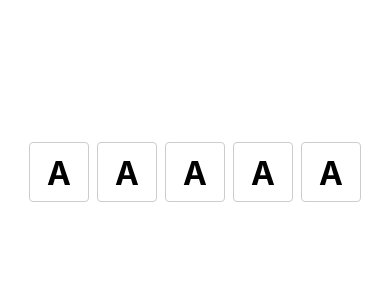
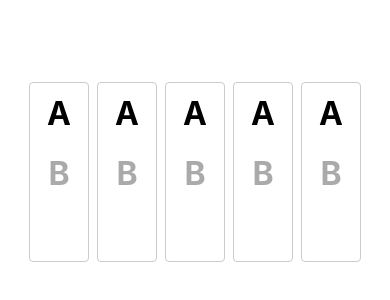
Before and after one commit to john-pickett/lockword, a React Native app: screen / in a window 390 px wide. Shown: the part 250-550 px from the top of the page. Built offline with nearby package versions, Linux system fonts and the light colour scheme.

Commit message:
Show neighboring letters and wrap-around scrolling

```diff
--- a/App.tsx
+++ b/App.tsx
@@ -30,7 +30,7 @@ const styles = StyleSheet.create({
   },
   dial: {
     width: 60,
-    height: 60,
+    height: 180,
     marginHorizontal: 4,
     borderWidth: 1,
     borderColor: '#ccc',
--- a/LetterDial.tsx
+++ b/LetterDial.tsx
@@ -1,8 +1,20 @@
 import React, { useEffect, useRef, useState } from 'react';
-import { ScrollView, StyleSheet, Text, View, NativeSyntheticEvent, NativeScrollEvent } from 'react-native';
+import {
+  ScrollView,
+  StyleSheet,
+  Text,
+  View,
+  NativeSyntheticEvent,
+  NativeScrollEvent,
+} from 'react-native';
 
 const LETTERS = Array.from({ length: 26 }, (_, i) => String.fromCharCode(65 + i));
 const ITEM_HEIGHT = 60;
+const VISIBLE_COUNT = 3;
+const EXTENDED_LETTERS = Array.from(
+  { length: LETTERS.length * 3 },
+  (_, i) => LETTERS[i % LETTERS.length],
+);
 
 interface Props {
   initialLetter?: string;
@@ -11,20 +23,35 @@ interface Props {
 
 export default function LetterDial({ initialLetter = 'A', onChange }: Props) {
   const scrollRef = useRef<ScrollView>(null);
-  const [current, setCurrent] = useState(initialLetter.toUpperCase());
+  const startIndex =
+    LETTERS.indexOf(initialLetter.toUpperCase()) + LETTERS.length;
+  const [currentIndex, setCurrentIndex] = useState(startIndex);
 
   useEffect(() => {
-    const index = LETTERS.indexOf(current);
-    if (index >= 0) {
-      scrollRef.current?.scrollTo({ y: index * ITEM_HEIGHT, animated: false });
-    }
-  }, [current]);
+    scrollRef.current?.scrollTo({
+      y: startIndex * ITEM_HEIGHT,
+      animated: false,
+    });
+  }, [startIndex]);
+
+  const handleScroll = (e: NativeSyntheticEvent<NativeScrollEvent>) => {
+    const index = Math.round(e.nativeEvent.contentOffset.y / ITEM_HEIGHT);
+    setCurrentIndex(index);
+  };
 
   const handleMomentumEnd = (e: NativeSyntheticEvent<NativeScrollEvent>) => {
-    const index = Math.round(e.nativeEvent.contentOffset.y / ITEM_HEIGHT);
-    const letter = LETTERS[index] || 'A';
-    setCurrent(letter);
-    onChange?.(letter);
+    let index = Math.round(e.nativeEvent.contentOffset.y / ITEM_HEIGHT);
+    const mod = ((index % LETTERS.length) + LETTERS.length) % LETTERS.length;
+    const adjustedIndex = LETTERS.length + mod;
+    if (index !== adjustedIndex) {
+      scrollRef.current?.scrollTo({
+        y: adjustedIndex * ITEM_HEIGHT,
+        animated: false,
+      });
+      index = adjustedIndex;
+    }
+    setCurrentIndex(index);
+    onChange?.(LETTERS[mod]);
   };
 
   return (
@@ -34,13 +61,30 @@ export default function LetterDial({ initialLetter = 'A', onChange }: Props) {
         showsVerticalScrollIndicator={false}
         snapToInterval={ITEM_HEIGHT}
         decelerationRate="fast"
+        onScroll={handleScroll}
         onMomentumScrollEnd={handleMomentumEnd}
+        scrollEventThrottle={16}
       >
-        {LETTERS.map((letter) => (
-          <View key={letter} style={styles.item}>
-            <Text style={styles.letter}>{letter}</Text>
-          </View>
-        ))}
+        {EXTENDED_LETTERS.map((letter, i) => {
+          const isCurrent = i === currentIndex;
+          const isAdjacent = i === currentIndex - 1 || i === currentIndex + 1;
+          return (
+            <View key={`${letter}-${i}`} style={styles.item}>
+              <Text
+                style={[
+                  styles.letter,
+                  isCurrent
+                    ? styles.selected
+                    : isAdjacent
+                    ? styles.adjacent
+                    : styles.hidden,
+                ]}
+              >
+                {letter}
+              </Text>
+            </View>
+          );
+        })}
       </ScrollView>
     </View>
   );
@@ -48,7 +92,7 @@ export default function LetterDial({ initialLetter = 'A', onChange }: Props) {
 
 const styles = StyleSheet.create({
   container: {
-    height: ITEM_HEIGHT,
+    height: ITEM_HEIGHT * VISIBLE_COUNT,
     width: '100%',
     overflow: 'hidden',
   },
@@ -61,4 +105,14 @@ const styles = StyleSheet.create({
     fontSize: 32,
     fontWeight: 'bold',
   },
+  selected: {
+    color: '#000',
+  },
+  adjacent: {
+    color: '#aaa',
+  },
+  hidden: {
+    color: '#000',
+    opacity: 0,
+  },
 });
```
